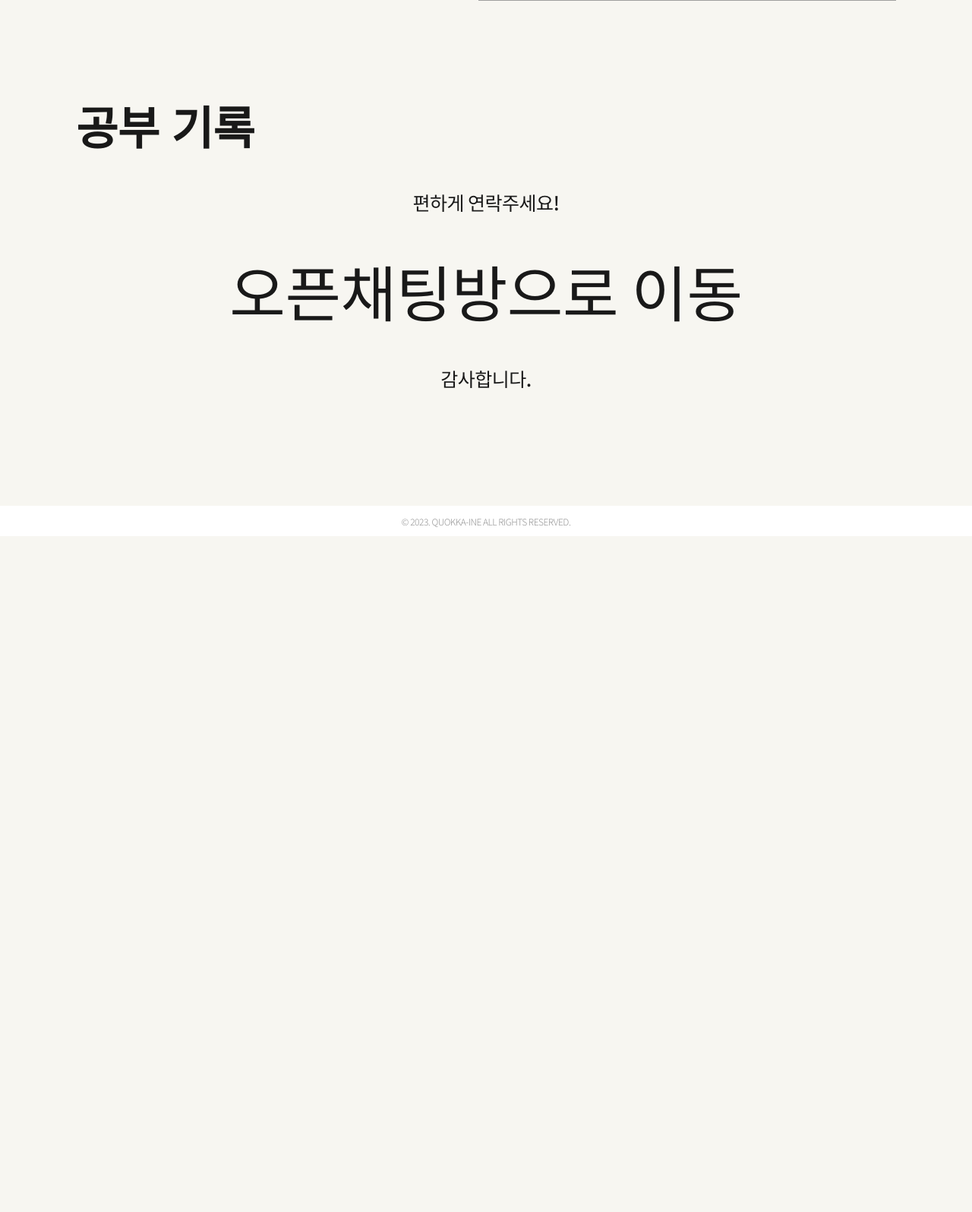
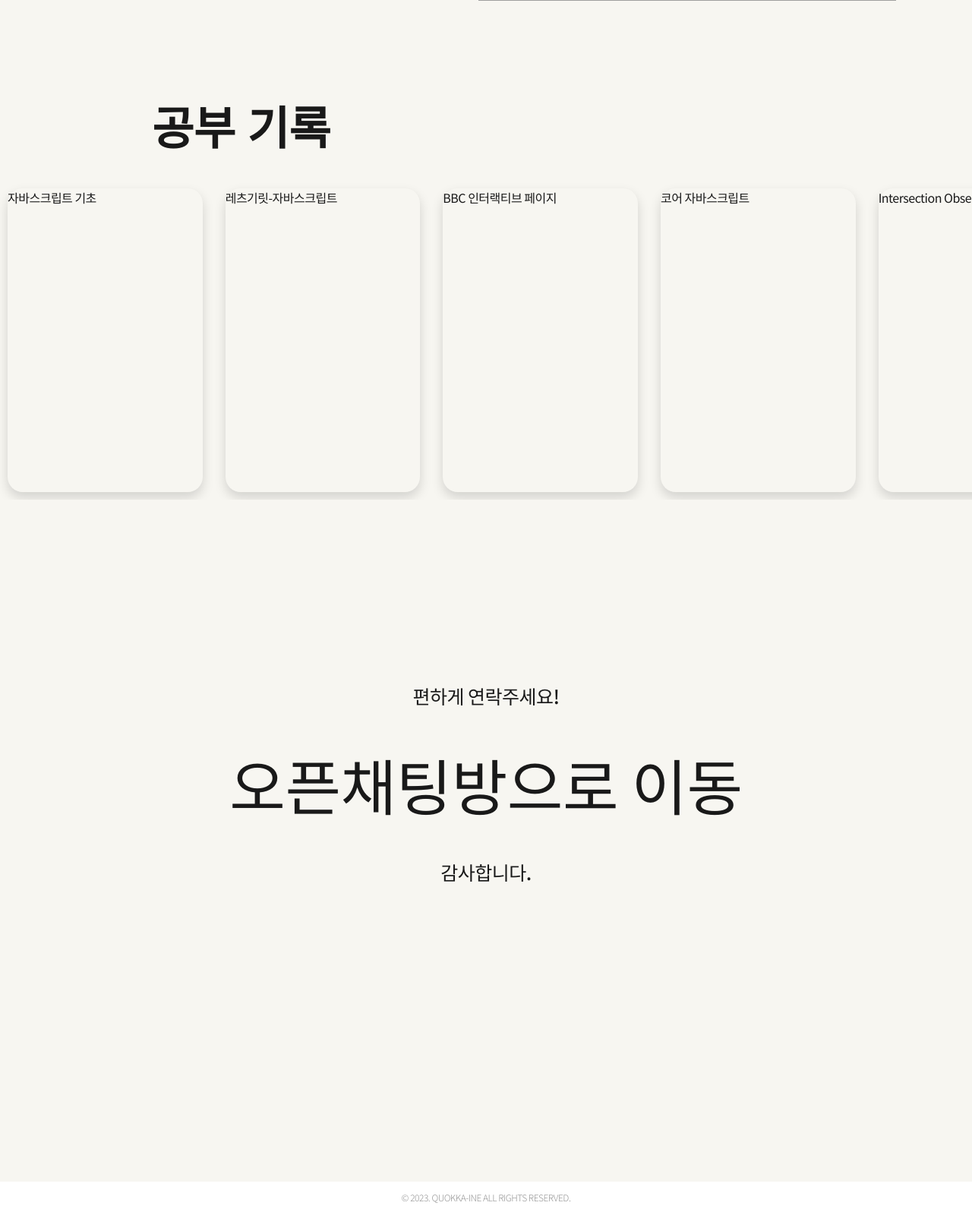
Before and after one commit to seoD22/pb-class, a PHP site: page /portfolio/index.html in a window 1280 px wide. Shown: the part 4037-5633 px from the top of the page at 76% size. Before the commit the page ends 4743 px from the top, so only its background shows below. Run offline with PHP 8.4, Linux system fonts and the light colour scheme; some web fonts are replaced; grey boxes are pictures that could not be loaded.

Commit message:
study section 태그 완료

```diff
--- a/portfolio/css/reset.css
+++ b/portfolio/css/reset.css
@@ -27,3 +27,38 @@ h2{text-transform: capitalize; font-size: 60px; margin-bottom: 30px;}
 p{margin: 0;}
 
 ul{padding: 0; margin: 0;}
+
+/* swiper */
+.swiper,
+swiper-container {
+  margin-left: auto;
+  margin-right: auto;
+  position: relative;
+  overflow: hidden;
+  list-style: none;
+  padding: 0;
+  /* Fix of Webkit flickering */
+  z-index: 1;
+  display: block;
+}
+
+.swiper-wrapper {
+  position: relative;
+  width: 100%;
+  height: 100%;
+  z-index: 1;
+  display: flex;
+  transition-property: transform;
+  transition-timing-function: var(--swiper-wrapper-transition-timing-function, initial);
+  box-sizing: content-box;
+}
+
+.swiper-slide,
+swiper-slide {
+  flex-shrink: 0;
+  width: 100%;
+  height: 100%;
+  position: relative;
+  transition-property: transform;
+  display: block;
+}
--- a/portfolio/css/style.css
+++ b/portfolio/css/style.css
@@ -297,7 +297,7 @@ header::after{
   flex-direction: column;
   justify-content: space-between;
   transition: 1s;
-  transition-delay: .8s;
+  transition-delay: .1s;
 }
 .introduce .text p:nth-child(1){
   font-size: 50px;
@@ -395,7 +395,39 @@ header::after{
   margin: 0 50px;
 }
 
+/* study */
+.study{
+  padding: 0;
+}
+.study h2{
+  padding: 0 200px;
+}
+.study .mySwiper{
+  padding: 10px;
+}
+.study .swiper-slide{
+  position: relative;
+  width: 100%;
+  height: auto;
+  border-radius: 20px;
+  box-shadow: 0px 7px 15px 0 rgba(0,0,0,0.15);
+  transition: all 0.3s;
+}
+.study .notionItem{
+  /* width: 300px; */
+  height: 400px;
+  display: block;
+  left: 0;
+  top: 0;
+  border-radius: 20px;
+  z-index: 1;
+  transition: all 0.3s;
+}
+
 /* contact */
+.contact{
+  padding: 200px 0;
+}
 .contact a,
 .contact p{
   text-align: center;
@@ -475,7 +507,6 @@ footer{
   justify-content: center;
   height: 40px;
   color: #969696;
-  margin-top: 180px;
 }
 
 /* section observer */
@@ -584,14 +615,16 @@ h2.show {
     margin-bottom: 170px;
   }
   .portfolio .por_img{
-    width: 370px;
     height: 274px;
     margin: auto;
   }
   .portfolio .text{
-    width: 370px;
     margin: 25px auto;
     text-align: left !important;
+  }
+  .portfolio .por_img,
+  .portfolio .text{
+    width: 370px;
   }
   .portfolio .title{
     font-size: 30px;
@@ -621,6 +654,7 @@ h2.show {
     margin-top: 50px;
   }
 }
+
 
 /* keyframe */
 @keyframes navi_width{
--- a/portfolio/index.html
+++ b/portfolio/index.html
@@ -110,10 +110,53 @@
       </li>
     </ul>
   </section>
-  <section class="notion">
+  <section class="study">
     <h2>공부 기록</h2>
-    <div>
-
+    <div class="swiper mySwiper">
+      <div class="swiper-wrapper">
+        <div class="swiper-slide">
+          <a class="notionItem" target="_blank" href="https://www.notion.so/9dead92da6ed4a8eadb04421c773b079">
+            <div class="text">자바스크립트 기초</div>
+            <div class="bg"></div>
+          </a>
+        </div>
+        <div class="swiper-slide">
+          <a class="notionItem" target="_blank" href="https://www.notion.so/d67136a121e046f2b0e5841a7a7a6c77">
+            <div class="text">레츠기릿-자바스크립트</div>
+            <div class="bg"></div>
+          </a>
+        </div>
+        <div class="swiper-slide">
+          <a class="notionItem" target="_blank" href="https://www.notion.so/BBC-543185faa2434507991371d6db895910">
+            <div class="text">BBC 인터랙티브 페이지</div>
+            <div class="bg"></div>
+          </a>
+        </div>
+        <div class="swiper-slide">
+          <a class="notionItem" target="_blank" href="https://www.notion.so/f68bccb93c4949dd9950faf63d07001a">
+            <div class="text">코어 자바스크립트</div>
+            <div class="bg"></div>
+          </a>
+        </div>
+        <div class="swiper-slide">
+          <a class="notionItem" target="_blank" href="https://www.notion.so/Intersection-Observer-a84cee0c909546d9aa87b8d407cc64ec">
+            <div class="text">Intersection Observer</div>
+            <div class="bg"></div>
+          </a>
+        </div>
+        <div class="swiper-slide">
+          <a class="notionItem" target="_blank" href="">
+            <div class="text"></div>
+            <div class="bg"></div>
+          </a>
+        </div>
+        <div class="swiper-slide">
+          <a class="notionItem" target="_blank" href="">
+            <div class="text"></div>
+            <div class="bg"></div>
+          </a>
+        </div>
+      </div>
     </div>
   </section>
   <section class="contact">
@@ -131,6 +174,7 @@
   <footer>
     © 2023. Quokka-Ine All rights reserved.
   </footer>
+  <script src="https://cdn.jsdelivr.net/npm/swiper@9/swiper-bundle.min.js"></script>
   <script src="./js/portfolio.js"></script>
 </body>
 </html>
--- a/portfolio/js/portfolio.js
+++ b/portfolio/js/portfolio.js
@@ -71,7 +71,7 @@ window.addEventListener('scroll', ()=>{
   for(let i = 0; i<$portfolioList.length; i++){
     io_por.observe($portfolioList[i]);
     if(i%2 == 1){
-      $portfolioList[i].classList.add('right')
+      $portfolioList[i].classList.add('right');
     }
   }
 
@@ -80,12 +80,30 @@ window.addEventListener('scroll', ()=>{
 })
 
 window.addEventListener('click', (e)=>{
-  // console.log(e.target)
+  // 이력서 다운
   if((e.target.parentElement.id || e.target.id) === 'resumeBtn'){
     $resumeBtn.textContent = "🖤감사합니다🖤";
     document.querySelectorAll('.resumebtn span').textContent = "";
   }
+  // Top 버튼
   if ((e.target.parentElement.id || e.target.id) === 'topBtn'){
-    window.scrollTo(0, 0)
+    window.scrollTo(0, 0);
   }
-})
+});
+
+// swiper
+var swiper = new Swiper(".mySwiper", {
+  // loop: true,
+  slidesPerView: 2.5,
+  spaceBetween: 20,
+  breakpoints: {
+    768: {
+        slidesPerView: 4,  //브라우저가 768보다 클 때
+        spaceBetween: 30,
+    },
+    1200: {
+        slidesPerView: 4.5,  //브라우저가 1200보다 클 때
+        spaceBetween: 30,
+    }
+  }
+});
```
